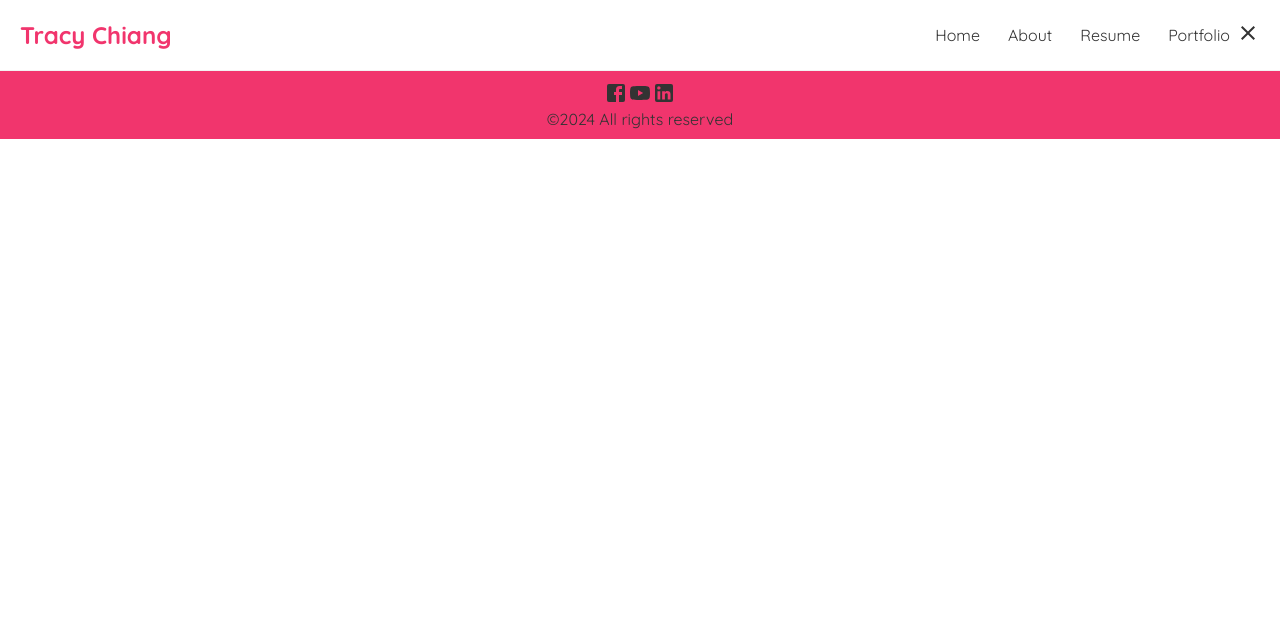
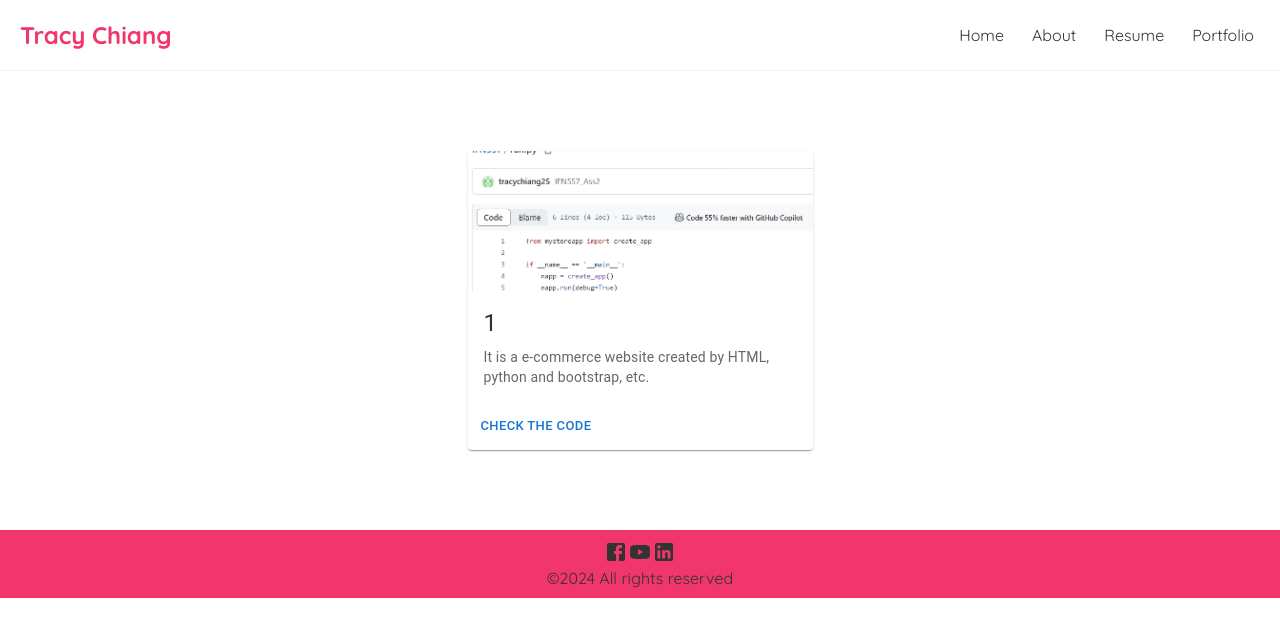
Before and after one commit to tracychiang25/My-personal-web, a React (Create React App) app: page /portfolio/github/1 in a window 1280 px wide. Shown: the top 636 px of the page. Built offline with nearby package versions, Linux system fonts and the light colour scheme.

Commit message:
adjusted portfolio layouts

```diff
--- a/src/App.js
+++ b/src/App.js
@@ -6,6 +6,7 @@ import About from './components/About';
 import Footer from './components/Footer';
 import VideoPage from './components/VideoPage';
 import { BrowserRouter as Router, Route, Routes} from 'react-router-dom';
+import GithubPage from './components/GithubPage';
 
 function App() {
   return (
@@ -17,7 +18,9 @@ function App() {
           <Route path='/about' element = {<About />} />
           <Route path='/resume' element = {<Resume />} />
           <Route path='/portfolio' element = {<Portfolio />} />
-          <Route path="/portfolio/:videoId" element={<VideoPage />} />
+          <Route path="/portfolio/video/:videoId" element={<VideoPage />} />
+          <Route path="/portfolio/github/:name" element={<GithubPage />} />
+
         </Routes>
         <Footer />
       </Router>
--- /dev/null
+++ b/src/components/Github.js
@@ -0,0 +1,51 @@
+import { useState, useEffect } from 'react';
+import { Link } from 'react-router-dom';
+
+function Github() {
+    const [data, setData] = useState([]);
+    const [loading, setLoading] = useState(true);
+    const [error, setError] = useState(null);
+
+    useEffect(() => {
+        const fetchApiData = async () => {
+            try {
+                const response = await fetch('https://api.github.com/users/tracychiang25/repos');
+
+                if (!response.ok) {
+                    throw new Error(`HTTP error, status ${response.status}`);
+                }
+
+                const reposData = await response.json();
+                setData(reposData);
+                setError(null);
+            } catch (err) {
+                setError(err.message);
+                setData([]);
+            } finally {
+                setLoading(false);
+            }
+        };
+
+        fetchApiData();
+    }, []);
+
+    return (
+        <div>
+            {loading ? (
+                <p>Loading...</p>
+            ) : error ? (
+                <p>Error: {error}</p>
+            ) : (
+                <ul>
+                    {data.map(repo => (
+                    <Link to={`/portfolio/github/${repo.name}`} className="github-link">
+                    <li key={repo.id}>{repo.name}</li>
+                    </Link>
+                    ))}
+                </ul>
+            )}
+        </div>
+    );
+}
+
+export default Github;
--- /dev/null
+++ b/src/components/GithubPage.js
@@ -0,0 +1,47 @@
+import { useParams } from 'react-router-dom';
+import Card from '@mui/material/Card';
+import CardActions from '@mui/material/CardActions';
+import CardContent from '@mui/material/CardContent';
+import CardMedia from '@mui/material/CardMedia';
+import Button from '@mui/material/Button';
+import Typography from '@mui/material/Typography';
+import { Link } from 'react-router-dom';
+import IFN557 from '../assets/IFN557.jpg';
+import '../index.css';
+
+function GithubPage(){
+
+    const { name } = useParams();
+    // My Github repository
+    const githubUrl = `https://github.com/tracychiang25/${name}`;
+
+    return (
+
+        <div className="github-code">
+            <div className="github-card">
+            <Card sx={{ maxWidth: 345 }}>
+                <CardMedia
+                    component="img"
+                    height="140"
+                    image= {IFN557}
+                    alt="IFN557"
+                />
+                <CardContent>
+                <Typography gutterBottom variant="h5" component="div">{name}</Typography>
+                {/* Brief introduction of the work */}
+                <Typography variant="body2" color="text.secondary">
+                It is a e-commerce website created by HTML, python and bootstrap, etc.
+                </Typography>
+                </CardContent>
+                <CardActions>
+                    <Link to={githubUrl} target="_blank" rel="noopener noreferrer">
+                    <Button size="small">Check the code</Button>
+                    </Link>
+                </CardActions>
+            </Card>
+            </div>
+        </div>
+
+    );
+}
+export default GithubPage;
--- a/src/components/Navbar.js
+++ b/src/components/Navbar.js
@@ -1,5 +1,4 @@
 import '../index.css';
-import Button from './button';
 import { useState } from 'react';
 import DehazeIcon from '@mui/icons-material/Dehaze';
 import CloseIcon from '@mui/icons-material/Close';
@@ -15,15 +14,13 @@ function Navbar(){
     return (
       <nav className="navbar">
         <h1>Tracy Chiang</h1>
+        {/* Link to each pages */}
         <div className="links">
           <Link to="/">Home</Link>
           <Link to="/about">About</Link>
           <Link to="/resume">Resume</Link>
           <Link to="/portfolio">Portfolio</Link>
         </div>
-        <div className="menu-icon" onClick={handleClick}>
-            {click ? <DehazeIcon /> : <CloseIcon />}
-        </div>
       </nav>
     );
   }
--- a/src/components/Resume.js
+++ b/src/components/Resume.js
@@ -1,5 +1,6 @@
 import '../index.css';
 import { Link } from 'react-router-dom';
+import Github from './Github';
 
 function Resume(){
 
@@ -68,9 +69,6 @@ function Resume(){
             campus resources.</p><br />
             <h4>College of Excellent Feb 2023 – Present</h4>
             <p>• International Merit Scholarship holder.</p> <br />
-
-
-
         </div>
 
 
--- a/src/components/button.js
+++ /dev/null
@@ -1,21 +0,0 @@
-import { useState } from 'react';
-import DehazeIcon from '@mui/icons-material/Dehaze';
-import CloseIcon from '@mui/icons-material/Close';
-
-function Button() {
-  const [click, setClick] = useState(false);
-
-  const handleClick = () => {
-    setClick(!click);
-  };
-
-  return (
-    <div>
-      <button onClick={handleClick}> {/* handles hamburger menu sidebar*/}
-        {click ? <CloseIcon /> : <DehazeIcon />}
-      </button>
-    </div>
-  );
-}
-
-export default Button;
```
Also changed, not shown: src/assets/IFN557.jpg (added).
